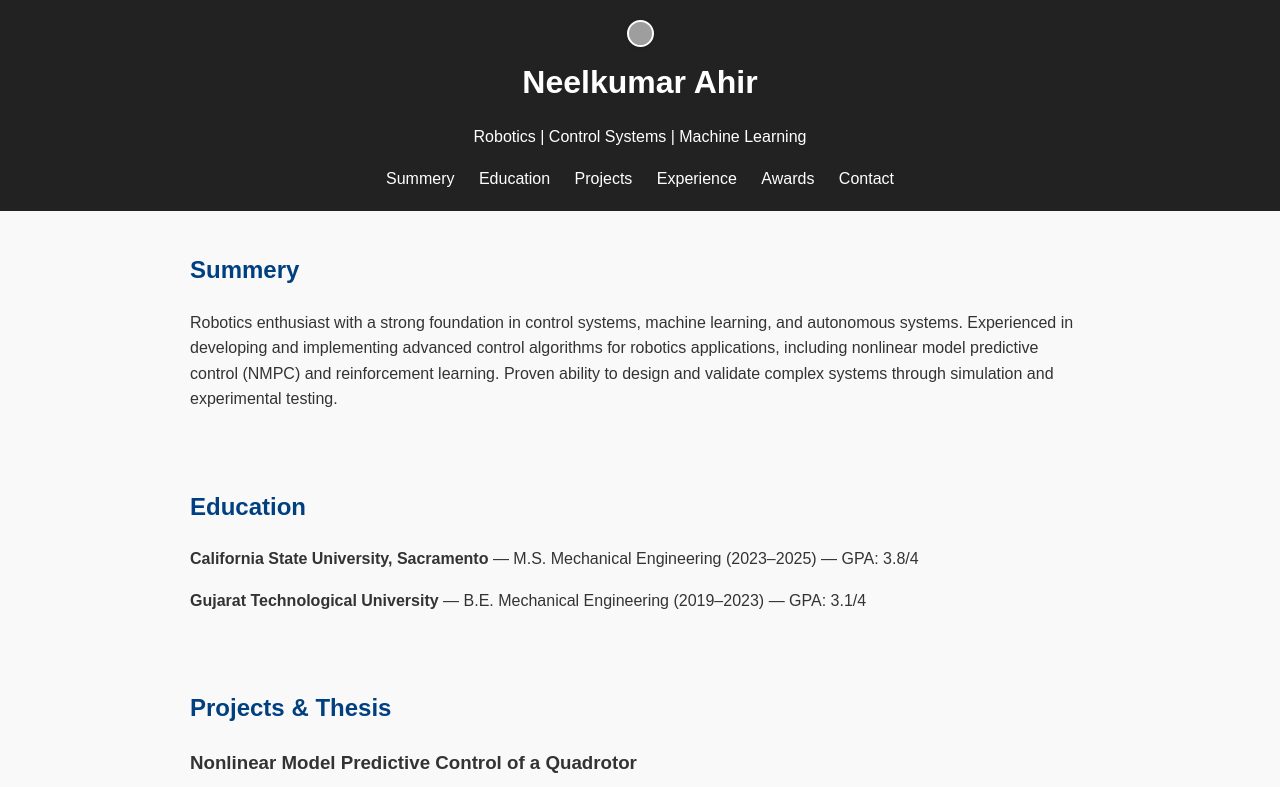
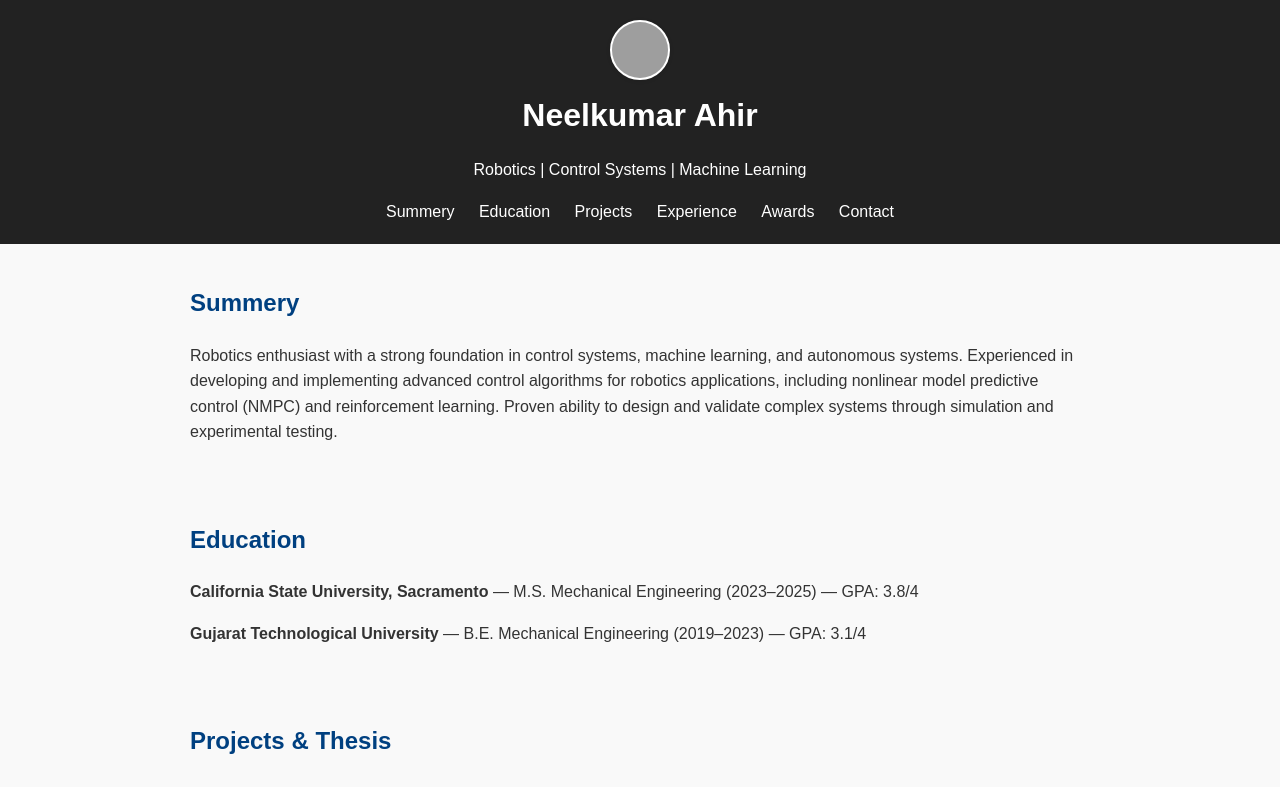
Before and after one commit to Neil7281/neel-ahir.github.io, a plain HTML site: page index.html in a window 1280 px wide. Shown: the top 787 px of the page. Drawn offline with Linux system fonts and the light colour scheme; grey boxes are pictures that could not be loaded.

Commit message:
upgrading profile pic

```diff
--- a/styles.css
+++ b/styles.css
@@ -60,8 +60,8 @@ footer {
 }
 
 .profile-pic {
-  width: 23px;
-  height: 23px;
+  width: 56px;
+  height: 56px;
   object-fit: cover;
   border-radius: 50%;
   border: 2px solid #fff;
```
